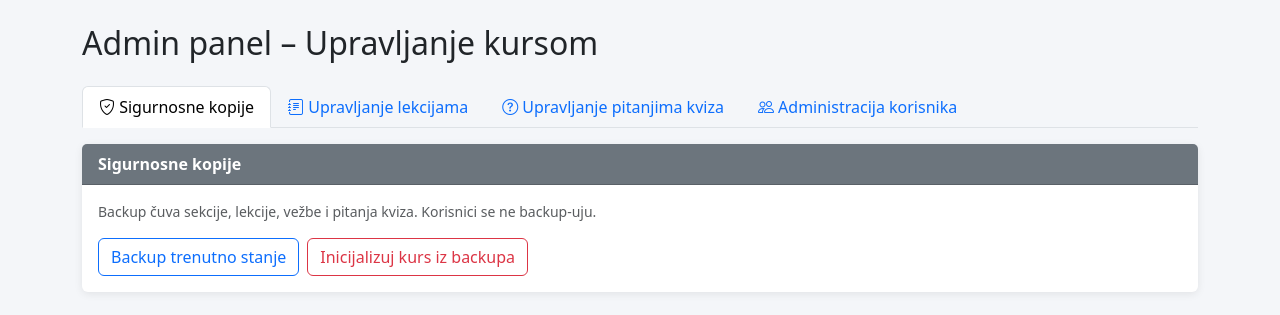
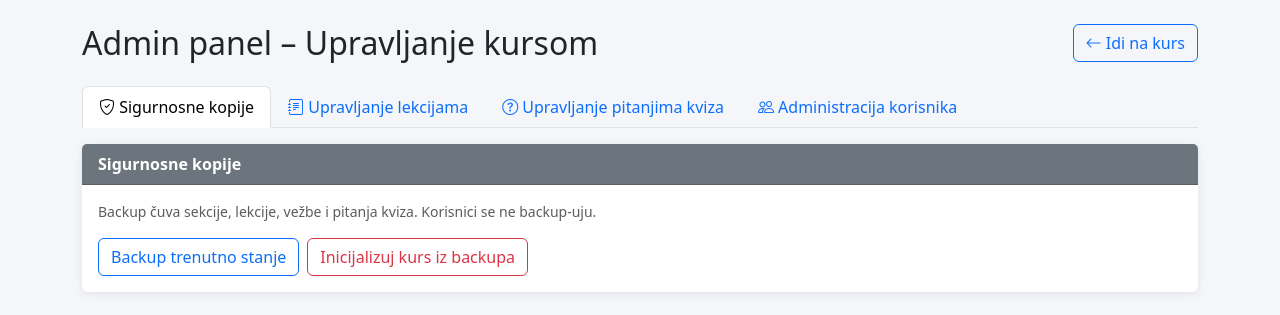
Before and after one commit to velibornash/security-course, a Spring Boot app: page /admin in a window 1280 px wide. Shown: the part 56-371 px from the top of the page. Run offline with Spring Boot 4, Linux system fonts and the light colour scheme; a user stored in the database is signed in; data comes from the database, SQL or seed files in the repository; data that the repository does not hold is empty; some of the project's set-up classes (security, data sources, template engines, error pages and the like) are left out, and stand-ins take their place; some libraries are stand-ins or nearby versions.

Commit message:
feat: admin lands on /admin after login, 'Idi na kurs' button

```diff
--- a/src/main/java/com/expo/security/config/SecurityConfig.java
+++ b/src/main/java/com/expo/security/config/SecurityConfig.java
@@ -45,7 +45,11 @@ public class SecurityConfig {
             )
             .formLogin(form -> form
                 .loginPage("/login")
-                .defaultSuccessUrl("/dashboard", true)
+                .successHandler((request, response, authentication) -> {
+                    boolean isAdmin = authentication.getAuthorities().stream()
+                            .anyMatch(a -> a.getAuthority().equals("ROLE_ADMIN"));
+                    response.sendRedirect(isAdmin ? "/admin" : "/dashboard");
+                })
                 .permitAll()
             )
             .logout(logout -> logout
--- a/src/main/resources/templates/admin/index.html
+++ b/src/main/resources/templates/admin/index.html
@@ -5,7 +5,12 @@
 <nav th:replace="~{fragments/layout :: navbar}"></nav>
 
 <div class="container">
-    <h2 class="mb-4">Admin panel – Upravljanje kursom</h2>
+    <div class="d-flex justify-content-between align-items-center mb-4">
+        <h2 class="mb-0">Admin panel – Upravljanje kursom</h2>
+        <a href="/dashboard" class="btn btn-outline-primary">
+            <i class="bi bi-arrow-left"></i> Idi na kurs
+        </a>
+    </div>
 
     <div th:if="${success}" class="alert alert-success" th:text="${success}"></div>
     <div th:if="${error}" class="alert alert-danger" th:text="${error}"></div>
```
